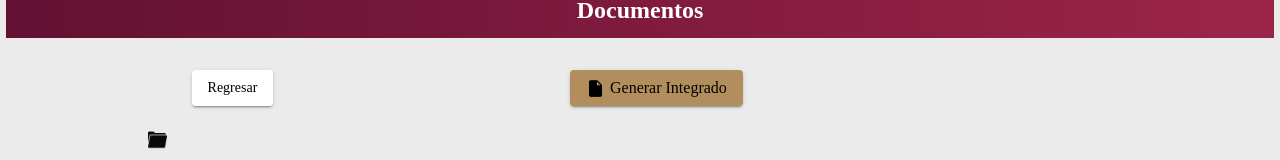
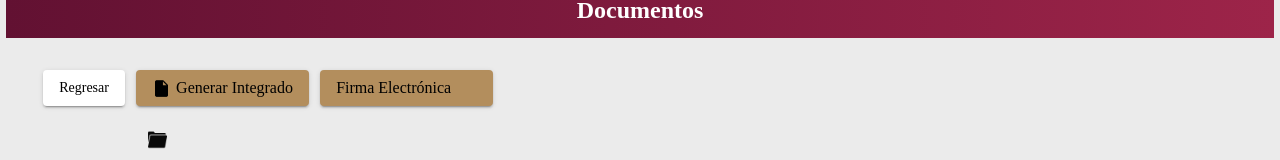
Before and after one commit to grpCondusef/ALFRESCO_CLIENT_DEV, a React (Vite) app: page /expediente/documents/1 in a window 1280 px wide. Shown: the part 152-312 px from the top of the page. Built offline with nearby package versions, Linux system fonts and the light colour scheme; no server answers; sample sign-in values are in the browser's storage.

Commit message:
added boton firma electronica

```diff
--- a/src/pages/Documents/CSS/Documents.css
+++ b/src/pages/Documents/CSS/Documents.css
@@ -14,8 +14,15 @@
 .documents-buttons-container {
   display: flex;
   max-width: 53rem;
-  justify-content: space-around;
+  justify-content: flex-start; /* <-- Cambia space-around a flex-start */
   margin-left: 2.7rem;
+  gap: 0.7rem;                /* Espacio horizontal entre botones */
+  flex-wrap: nowrap;          /* <-- Esto evita que salten a otra línea */
+}
+
+.documents-buttons-container > * {
+  margin-right: 0;            /* Elimina margen redundante */
+  margin-bottom: 0;
 }
 
 .btn-documents-regresar {
--- a/src/pages/Documents/Documents.jsx
+++ b/src/pages/Documents/Documents.jsx
@@ -374,6 +374,20 @@ export const Documents = () => {
                     </button>
                 ) : ''}
 
+
+                {/* NUEVO BOTÓN DE FIRMA ELECTRÓNICA */}
+                <button
+                    className="btn-generar-integrado"
+                    type="button"
+                    onClick={() => window.open('http://192.168.10.66:32116/', '_blank')}
+                >
+                    {/* Si tienes un icono para la firma, descomenta la línea de abajo y agrega el archivo en tu carpeta img/icons */}
+                    {/* <img src={firma_icon} alt="Firma" className="upload-icon-btn-documents" /> */}
+                    <span className="btn-select-name">
+                        Firma Electrónica
+                    </span>
+                </button>
+
                 {eliminar_expedientes ? (
                     <button
                         className="btn-eliminar-expediente"
--- a/src/pages/Documents/fetchCalls/generarIntegradoFoliado.js
+++ b/src/pages/Documents/fetchCalls/generarIntegradoFoliado.js
@@ -68,7 +68,7 @@ export const generarIntegradoFoliado = async (
                 showModalUploadPDF: false,
                 showModalLeyenda: false
             }))
-            addRegistroBitacora(token, 'crear', `generar integrado del expediente ${clave}`, expediente_id)
+            addRegistroBitacora(token, 'crear', `generar certificado del expediente ${clave}`, expediente_id)
         }
 
     } catch (error) {
```
